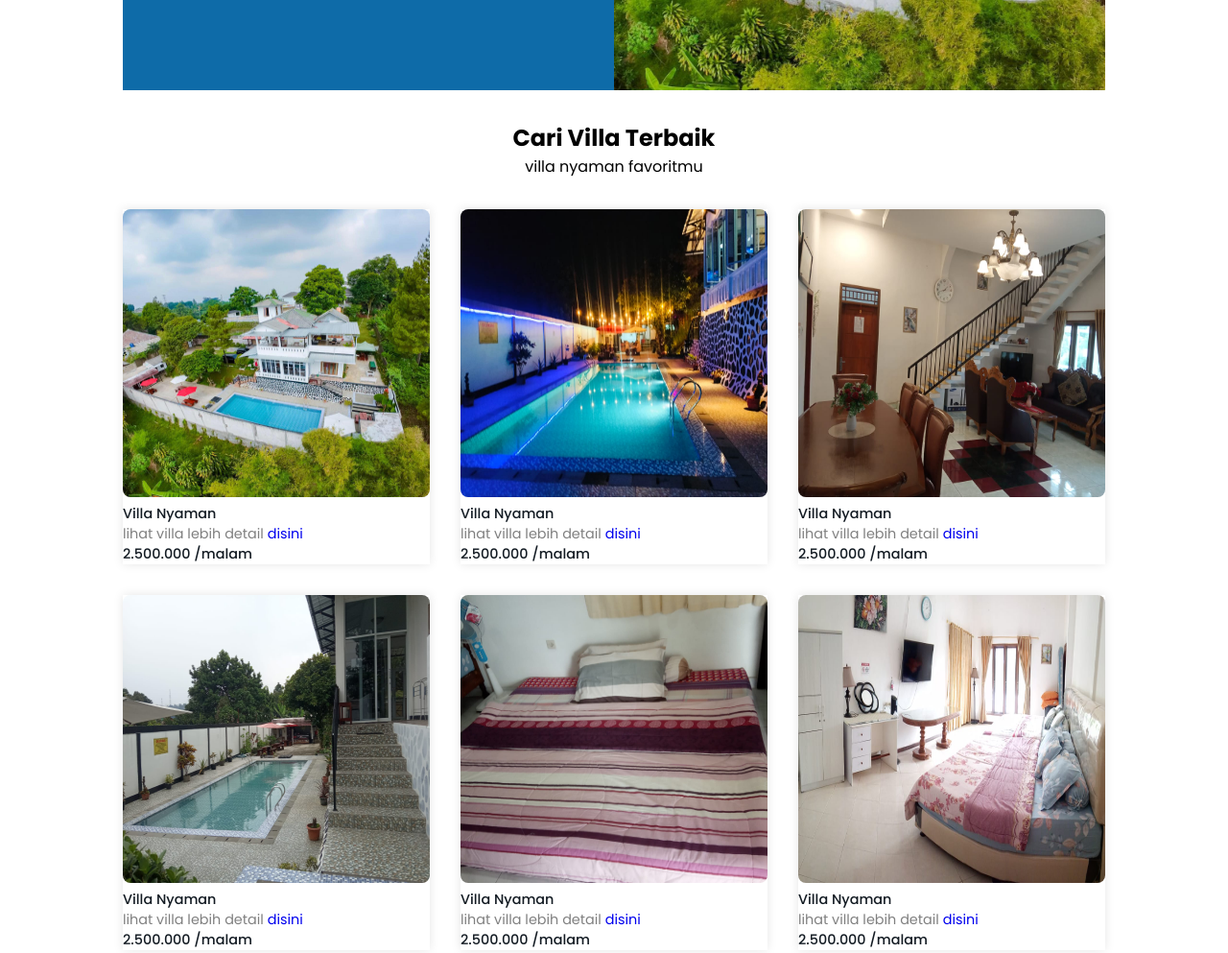
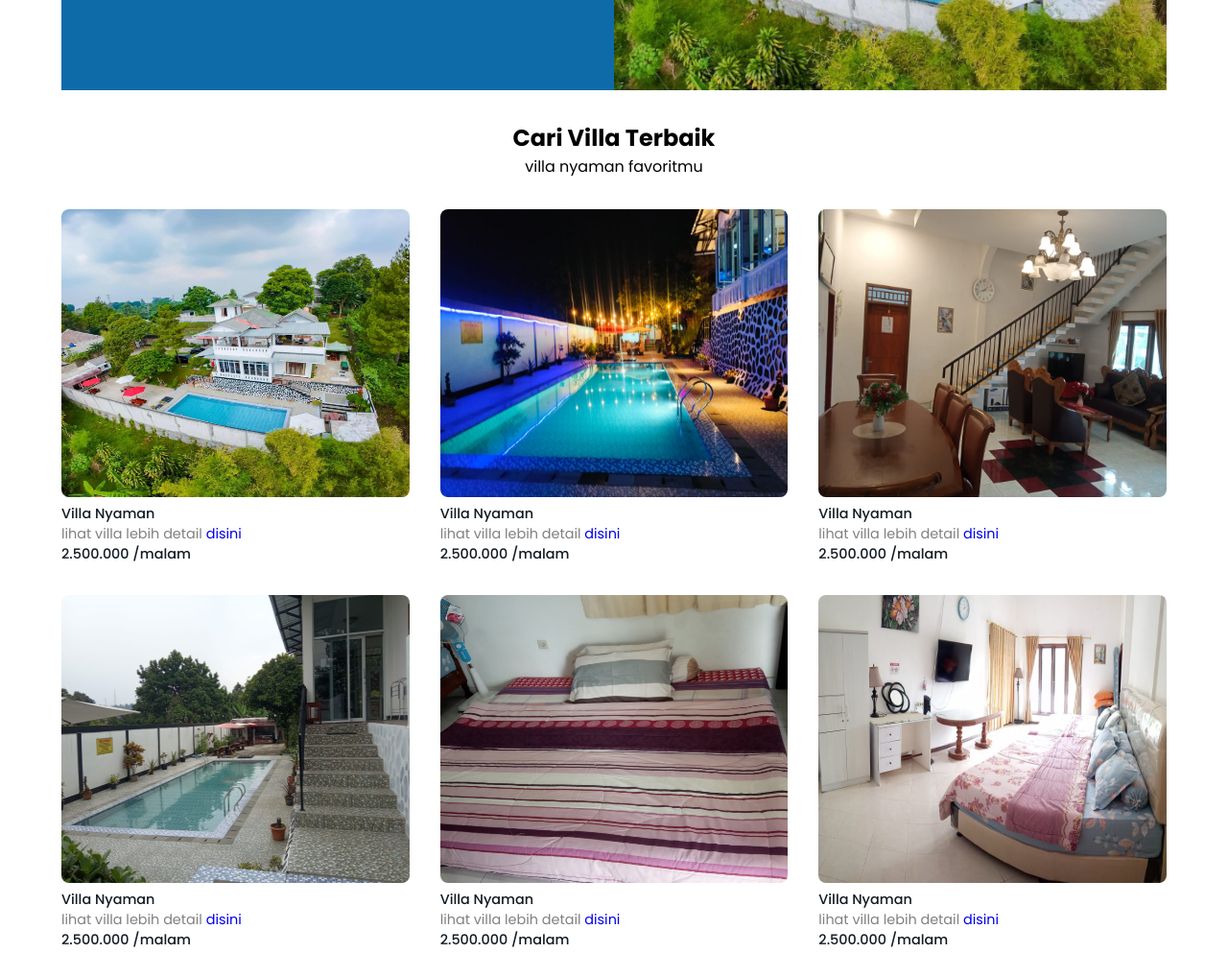
Before and after one commit to uiuxkimabe/project-villa, a plain HTML site: page index.html in a window 1280 px wide. Shown: the part 480-1473 px from the top of the page at 96% size. Drawn offline with Linux system fonts and the light colour scheme.

Commit message:
card villa

```diff
--- a/src/style/global.css
+++ b/src/style/global.css
@@ -32,7 +32,7 @@ body {
 
 .container {
     margin: auto;
-    max-width: 95%;
+    max-width: 90%;
     height: 100%;
     position: relative;
 }
@@ -62,7 +62,7 @@ body {
 
 /* Responsive */
 /* View Monitor > 762px */
-@media screen and (min-width: 762px) {
+@media screen and (max-width: 762px) {
     .container {
         max-width: 80%;
     }
--- a/src/style/index.css
+++ b/src/style/index.css
@@ -126,7 +126,7 @@ nav .navbar a:hover {
   width: 100%;
   background: var(--basic);
   overflow: hidden;
-  box-shadow: 0 0 10px rgba(0, 0, 0, .1);
+  /* box-shadow: 0 0 10px rgba(0, 0, 0, .1); */
   transition: .5s;
 }
 
```
